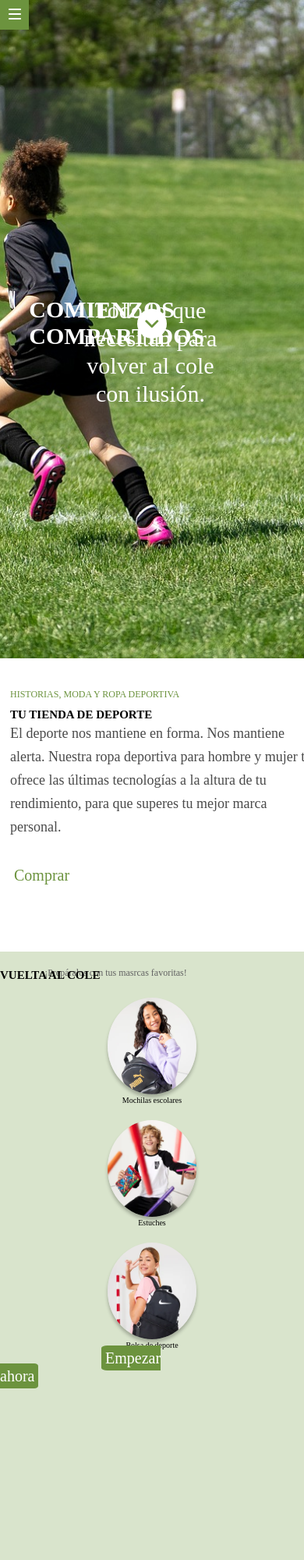
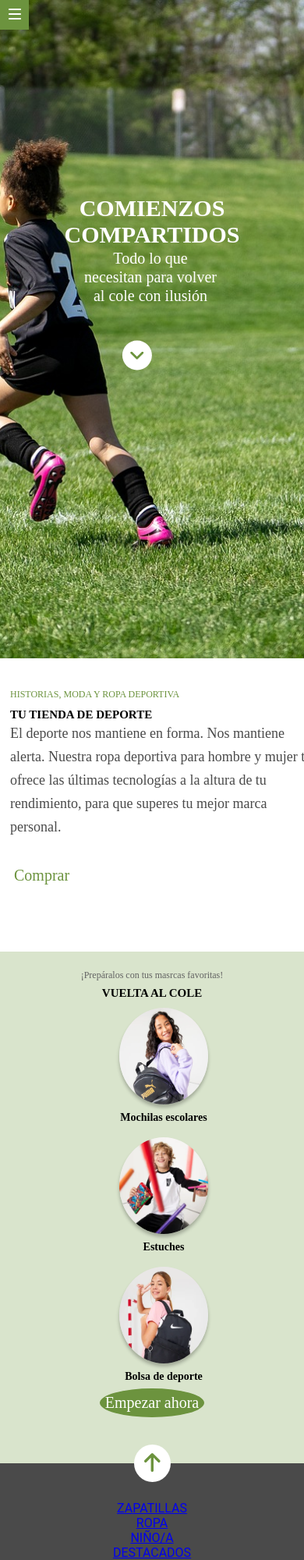
Before and after one commit to Adalab/modulo-1-evaluacion-final-Yasmin271091, a website: page src/html/index.html in a window 390 px wide. Shown: the top 2000 px of the page at 78% size. Drawn offline with nearby package versions, Linux system fonts and the light colour scheme; files that its build step writes are made by us from their sources; files whose address does not match are found by name.

Commit message:
ultimate mobile

```diff
--- a/src/html/partials/hero.html
+++ b/src/html/partials/hero.html
@@ -1,6 +1,5 @@
-<div class= "hero">
-<h1 class="hero_title">COMIENZOS COMPARTIDOS</h1>
-<p class="title-1">Todo lo que necesitan para volver al cole con ilusión.</p>
-<a href="#" class="down">
-        <img src="./assets/images/ico-scroll-down.svg"><a>
-</div>
+<section class= "hero">
+        <h1 class="hero_title">COMIENZOS COMPARTIDOS</h1>
+        <p class="hero_title1">Todo lo que necesitan para volver al cole con ilusión<p>
+                <a href="#" class="down"><img src="./assets/images/ico-scroll-down.svg"><a>
+</section>
--- a/src/html/partials/section2.html
+++ b/src/html/partials/section2.html
@@ -5,15 +5,15 @@
 
         <div class="item">
             <img src="./assets/images/lpbts-mod05-img01-desk.png" alt="" class="ball-image">
-            <p>Mochilas escolares</p>
+            <p class="item_text">Mochilas escolares</p>
         </div>
         <div class="item">
             <img src="./assets/images/lpbts-mod05-img04-mob.png" alt="" class="ball-image">
-            <p>Estuches</p>
+            <p class="item_text">Estuches</p>
         </div>
         <div class="item">
             <img  src="./assets/images/lpbts-mod05-img03-mob.png" alt="" class="ball-image">
-            <p>Bolsa de deporte</p>
+            <p class="item_text">Bolsa de deporte</p>
         </div>
     </div>
 
--- a/src/scss/layout/_footer.scss
+++ b/src/scss/layout/_footer.scss
@@ -15,9 +15,28 @@
     }
 
     &_links{
+        width: 100vw;
+        font-size: 1.6rem;
+        font-family: roboto;
         color: $colorwhite;
-        text-decoration: none;
         text-align: center;
         text-transform: uppercase;
+        list-style: none;
+        text-decoration: none;
+        &_links1{
+            width: 10.38rem;
+            height: 13.97rem;
+            color: $colorwhite;
+            text-align: center;
+            text-decoration: none;
+            &_links2{
+                width: 9.25rem;
+                height: 8.38rem;
+                color: $colorwhite;
+                margin: 2.79rem 10.28rem 2.98rem 10.28rem;
+                line-height: 1.88;
+                text-decoration: none;
+            }
+        }
     }
 }
--- a/src/scss/layout/_hero.scss
+++ b/src/scss/layout/_hero.scss
@@ -5,40 +5,39 @@
     width: 100vw;
     height: 100vh;
     display: flex;
+    text-align: center;
+    gap: 7rem;
     flex-direction: column;
     align-items: center;
     color: $colorwhite;
-    .hero_title{
+    &_title{
         width: 31.55rem;
         height: 5.72rem;
         display: flex;
-        font-weight: bold;
-        padding-top: 38rem;
+        padding-top: 25rem;
         font-size: 3rem;
-        text-transform: uppercase;
-        justify-content: center;
         }
-        .title-1 {
+        &_title1{
             width: 24.33rem;
             height: 1.6rem;
             padding-left: 3.4rem;
             padding-right: 3.8rem;
-            font-size: 3rem;
+            font-size: 2rem;
             color: $colorwhite;
             line-height: 1.19;
-            text-align: center;
-        }
+            }
             .down{
                 width: 3.82rem;
                 height: 3.82rem;
+                display: flex;
                 padding: 1.1rem;
+                margin-bottom: 5.8rem;
                 background-color: $colorwhite;
                 border-radius: 50%;
-                display: flex;
                 justify-content: center;
                 align-items: center;
                 line-height: 50px;
-                transform: translateY() translateX();
+                transform: translateY(80%) translateX(-50%);
 
             }
 
--- a/src/scss/layout/_section2.scss
+++ b/src/scss/layout/_section2.scss
@@ -1,22 +1,25 @@
 .section2 {
     width: 100vw;
-    height: 100vh;
+    height: 65.6rem;
+    text-align: center;
+    padding: 1.5rem;
     background-color: #d9e4cc;
     .title4 {
-        width: 29.7rem;
-        height: 2.21rem;
         color: #626262;
+        line-height: 3rem;
         font-size: 1.2rem;
         text-align: center;
-        padding-top: 2rem;
         .title5{
             width: 3.20rem;
             height: 6.56rem;
             font-size: 2rem;
             margin: 1.6rem 0 0;
-            padding-top: 4rem;
+            padding-bottom: 1.4rem;
             color: black;
             text-align: center;
+            .p {
+                font-size: 1.4rem;
+            }
         }
     }
 
@@ -28,7 +31,12 @@
 }
 .item{
     text-align: center;
-    padding-top: 2rem;
+    padding-top: 1rem;
+    &_text{
+        font-size: 1.4rem;
+        line-height: 3rem;
+        font-weight: bold;
+    }
 
 }
 .ball-image{
@@ -39,14 +47,15 @@
 };
 
 .link2{
-        color: #ffffff;
-        background-color: #6c933e;
-        width: 160p;
-        height: 45px;
-        border-radius: 10%;
+        color: $colorwhite;
+        background-color: $colorgreen;
+        display: inline-block;
+        border-radius: 50%;
+        border: solid 2px $colorgreen;
         padding: 0.5rem;
         text-align: center;
         text-decoration: none;
         font-size: 2rem;
-        margin: 130px;
+
+
 }
```
